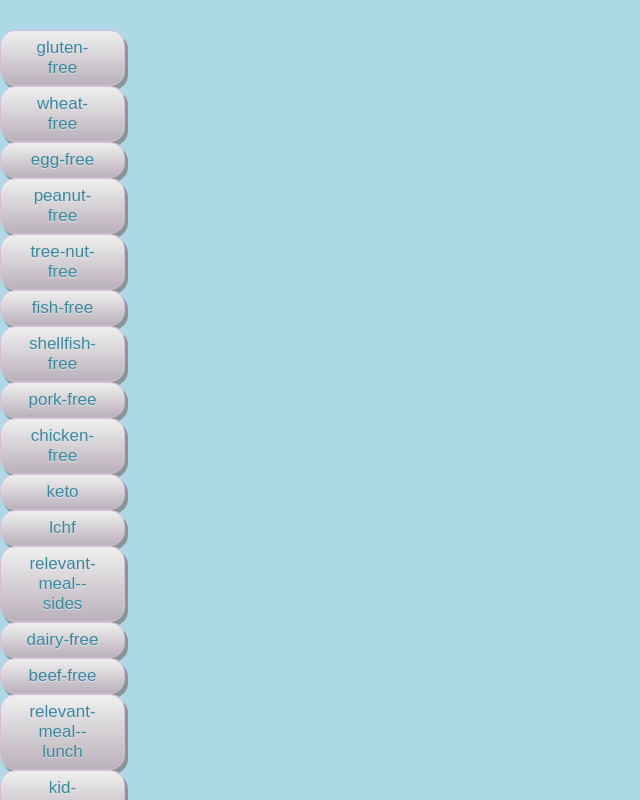
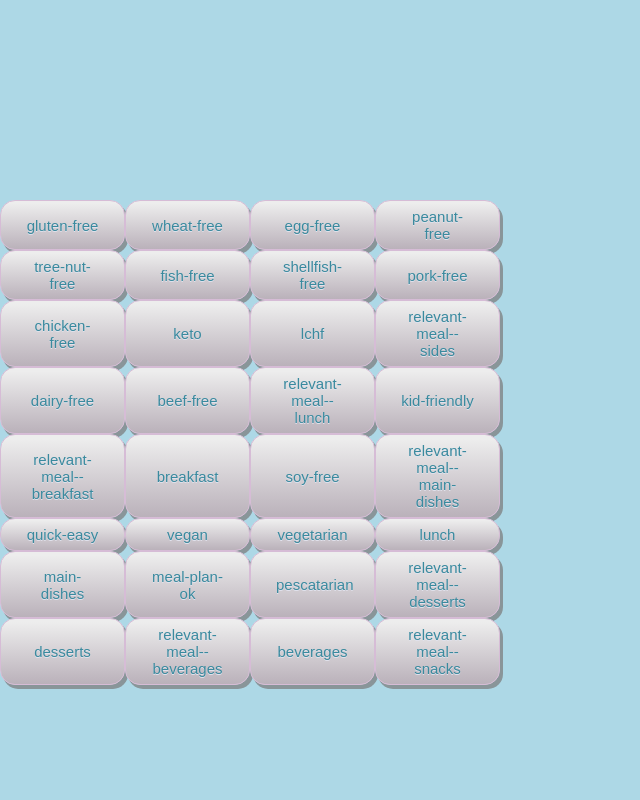
Before and after one commit to IshsGit/FindYourKetoRedux, a website: page index.html in a window 1280 px wide. Shown: the top 800 px of the page, without its empty margins (0-640 px from the left). Drawn offline with Linux system fonts and the light colour scheme.

Commit message:
food input

```diff
--- a/src/page.css
+++ b/src/page.css
@@ -6,8 +6,9 @@ body{
 
     display: block;
     flex-direction: column;
-    padding-top: 30px;
+    padding-top: 200px;
     width: 100px;
+
 
   }
 
@@ -29,7 +30,7 @@ body{
 	cursor:pointer;
 	color:#3a8a9e;
 	font-family:Arial;
-	font-size:17px;
+	font-size:15px;
 	padding:7px 25px;
 	text-decoration:none;
 	text-shadow:0px 1px 0px #e1e2ed;
@@ -38,12 +39,11 @@ body{
 
 
 
- /* #left-container {
-position: relative;
- display: flex;
-  flex-direction: column;
-  align-items: center;
-} */
+ #left-container {
+    display: flex;
+    flex-wrap: wrap;
+    width: 500px;
+}
 
 /* .a .user-tag-button{
   display:flex;
```
Also changed, not shown: dist/main.css.
